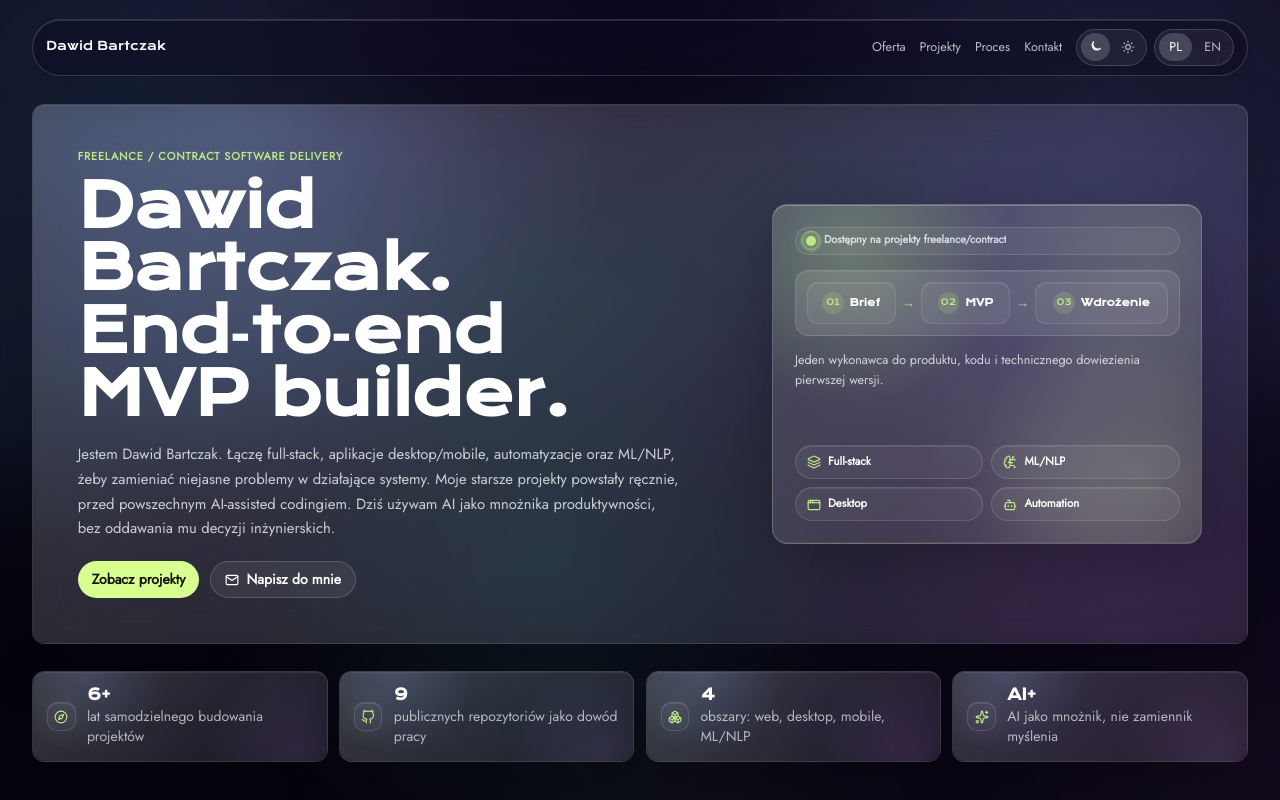
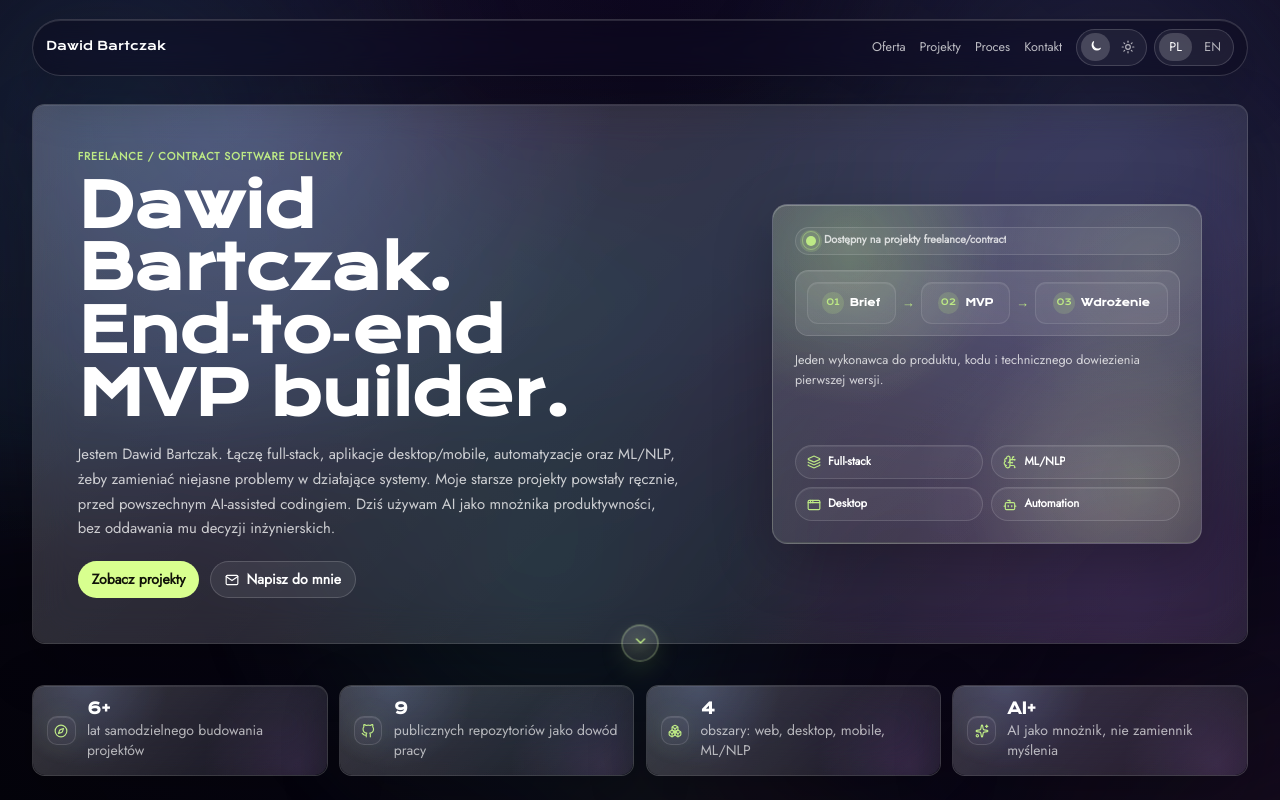
Before and after one commit to dawidbartczak/portfolio, a Next.js app: page / in a window 1280 px wide. Shown: the top 800 px of the page. Built offline with nearby package versions, Linux system fonts and the light colour scheme.

Commit message:
Add hero scroll cue

```diff
--- a/src/components/PortfolioLanding/PortfolioLanding.module.scss
+++ b/src/components/PortfolioLanding/PortfolioLanding.module.scss
@@ -273,6 +273,8 @@
 }
 
 .hero {
+    position: relative;
+    overflow: visible;
     margin-top: clamp(1.15rem, 2.5vh, 1.8rem);
     scroll-margin-top: 5.5rem;
 }
@@ -334,6 +336,64 @@
     margin-top: 1.45rem;
 }
 
+.scrollCue {
+    position: absolute;
+    right: auto;
+    bottom: 0;
+    left: 50%;
+    z-index: 2;
+    isolation: isolate;
+    display: flex;
+    align-items: center;
+    justify-content: center;
+    width: 2.65rem;
+    height: 2.65rem;
+    margin: 0;
+    border: 1px solid color-mix(in srgb, var(--accent-strong) 34%, var(--panel-border));
+    border-radius: 999px;
+    background:
+        linear-gradient(145deg, color-mix(in srgb, var(--panel-bg-a) 76%, transparent), color-mix(in srgb, var(--panel-bg-b) 68%, transparent)),
+        color-mix(in srgb, var(--button-secondary-bg) 82%, transparent);
+    color: var(--accent-strong);
+    box-shadow:
+        0 0.65rem 1.8rem color-mix(in srgb, var(--accent-strong) 12%, transparent),
+        inset 0 1px 0 color-mix(in srgb, var(--text-strong) 12%, transparent);
+    transform: translate3d(-50%, 50%, 0);
+    transition:
+        border-color var(--motion-fast) ease,
+        color var(--motion-fast) ease,
+        transform var(--motion-fast) var(--motion-ease);
+}
+
+.scrollCue::before {
+    content: "";
+    position: absolute;
+    inset: -0.42rem;
+    z-index: -1;
+    border-radius: inherit;
+    background: radial-gradient(circle, color-mix(in srgb, var(--accent-strong) 16%, transparent), transparent 66%);
+    opacity: 0.72;
+    pointer-events: none;
+}
+
+.scrollCueIcon {
+    display: block;
+    width: 1.15rem;
+    height: 1.15rem;
+    animation: scrollCueFloat 1.8s var(--motion-ease) infinite;
+}
+
+@keyframes scrollCueFloat {
+    0%,
+    100% {
+        transform: translate3d(0, -2px, 0);
+    }
+
+    50% {
+        transform: translate3d(0, 3px, 0);
+    }
+}
+
 .primaryButton,
 .secondaryButton,
 .caseStudyLink {
@@ -375,6 +435,12 @@
     .secondaryButton:hover,
     .caseStudyLink:hover {
         transform: translateY(-1px);
+    }
+
+    .scrollCue:hover {
+        border-color: color-mix(in srgb, var(--accent-strong) 58%, var(--panel-border));
+        color: var(--accent);
+        transform: translate3d(-50%, calc(50% - 1px), 0);
     }
 }
 
@@ -583,6 +649,7 @@
 .tagList span,
 .eraBadge,
 .archiveCategory {
+    gap: 0.36rem;
     display: inline-flex;
     align-items: center;
     justify-content: center;
@@ -601,7 +668,8 @@
     display: grid;
     grid-template-columns: repeat(4, minmax(0, 1fr));
     gap: 0.8rem;
-    margin-top: clamp(1.8rem, 3vw, 2.5rem);
+    margin-top: clamp(2.85rem, 4vw, 3.5rem);
+    scroll-margin-top: 6rem;
 }
 
 .proofItem .panelContent {
@@ -1098,7 +1166,7 @@
 
     .proofStrip {
         gap: 0.6rem;
-        margin-top: 1.15rem;
+        margin-top: 2.8rem;
     }
 
     .section,
@@ -1191,10 +1259,15 @@
     .primaryButton,
     .secondaryButton,
     .caseStudyLink,
+    .scrollCue,
     .inlineLink,
     .textLink,
     .featuredMedia {
         transition: none;
+    }
+
+    .scrollCueIcon {
+        animation: none;
     }
 
     .interactiveCard:hover,
@@ -1206,4 +1279,8 @@
     .textLink:hover {
         transform: none;
     }
+
+    .scrollCue:hover {
+        transform: translate3d(-50%, 50%, 0);
+    }
 }
--- a/src/components/PortfolioLanding/index.tsx
+++ b/src/components/PortfolioLanding/index.tsx
@@ -8,6 +8,7 @@ import {
     Bot,
     Boxes,
     BrainCircuit,
+    ChevronDown,
     Compass,
     Code2,
     GitBranch,
@@ -16,7 +17,7 @@ import {
     Server,
     Sparkles,
 } from "lucide-react";
-import {Fragment, useEffect, useMemo, useRef, useState} from "react";
+import {Fragment, type MouseEvent, useEffect, useMemo, useRef, useState} from "react";
 import {
     Code,
     Github,
@@ -215,6 +216,20 @@ export default function PortfolioLanding() {
         };
     }, []);
 
+    const handleScrollCue = (event: MouseEvent<HTMLAnchorElement>) => {
+        const target = document.getElementById("proof");
+
+        if (!target) {
+            return;
+        }
+
+        event.preventDefault();
+        target.scrollIntoView({
+            behavior: window.matchMedia("(prefers-reduced-motion: reduce)").matches ? "auto" : "smooth",
+            block: "start",
+        });
+    };
+
     return (
         <main className={cx(styles.page, styles.revealReady)}>
             <nav className={cx(styles.nav, isScrolled && styles.navScrolled)} aria-label="Primary">
@@ -308,9 +323,18 @@ export default function PortfolioLanding() {
                         </div>
                     </aside>
                 </div>
+
+                <a
+                    aria-label={locale === "pl" ? "Przewiń do kolejnej sekcji" : "Scroll to the next section"}
+                    className={styles.scrollCue}
+                    href="#proof"
+                    onClick={handleScrollCue}
+                >
+                    <ChevronDown aria-hidden="true" className={styles.scrollCueIcon}/>
+                </a>
             </section>
 
-            <section className={styles.proofStrip} aria-label="Proof points">
+            <section className={styles.proofStrip} id="proof" aria-label="Proof points">
                 {siteCopy.proof.map((item, index) => {
                     return (
                     <div className={cx(styles.glassPanel, styles.proofItem, styles.interactiveCard)} data-reveal key={item.value}>
```
